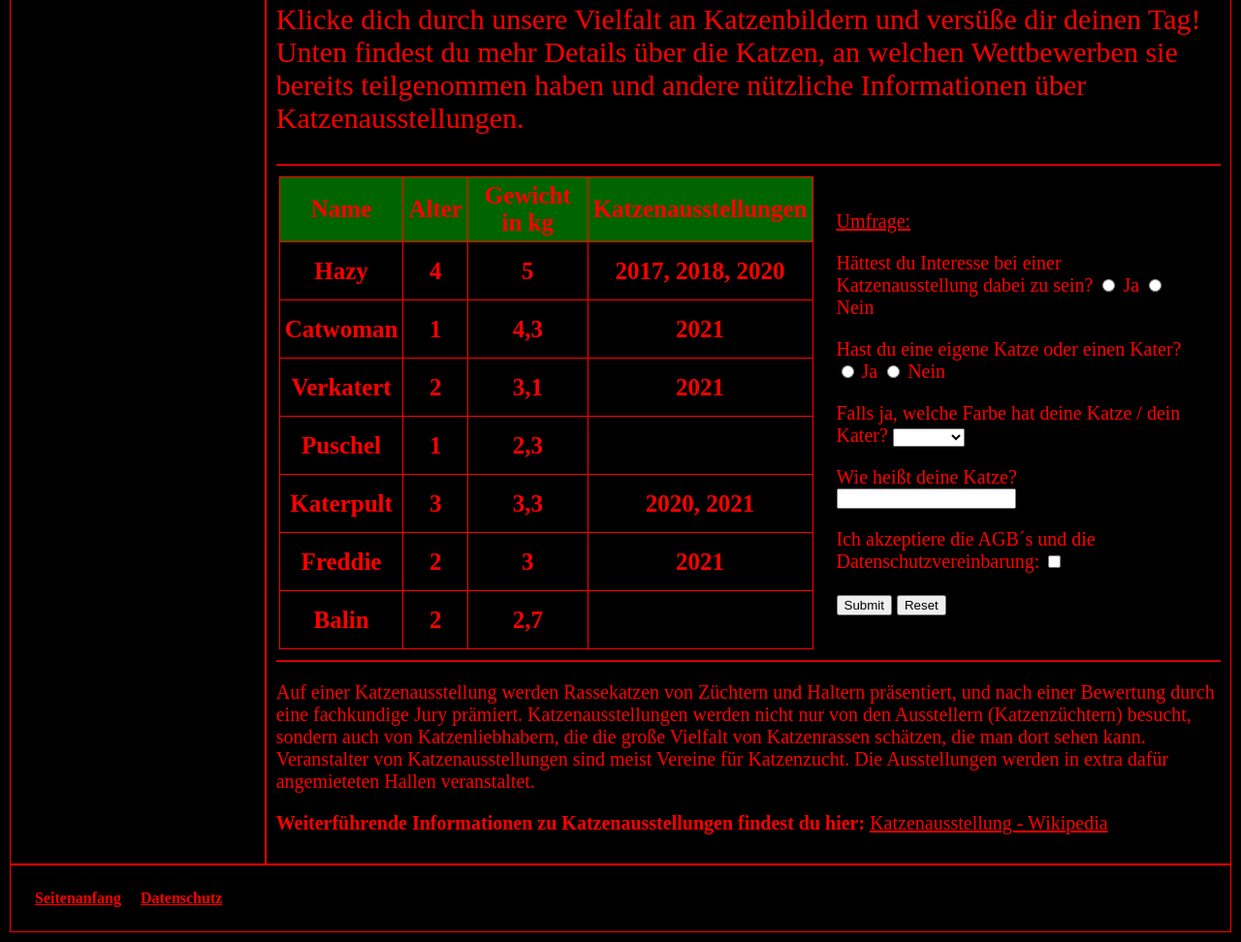
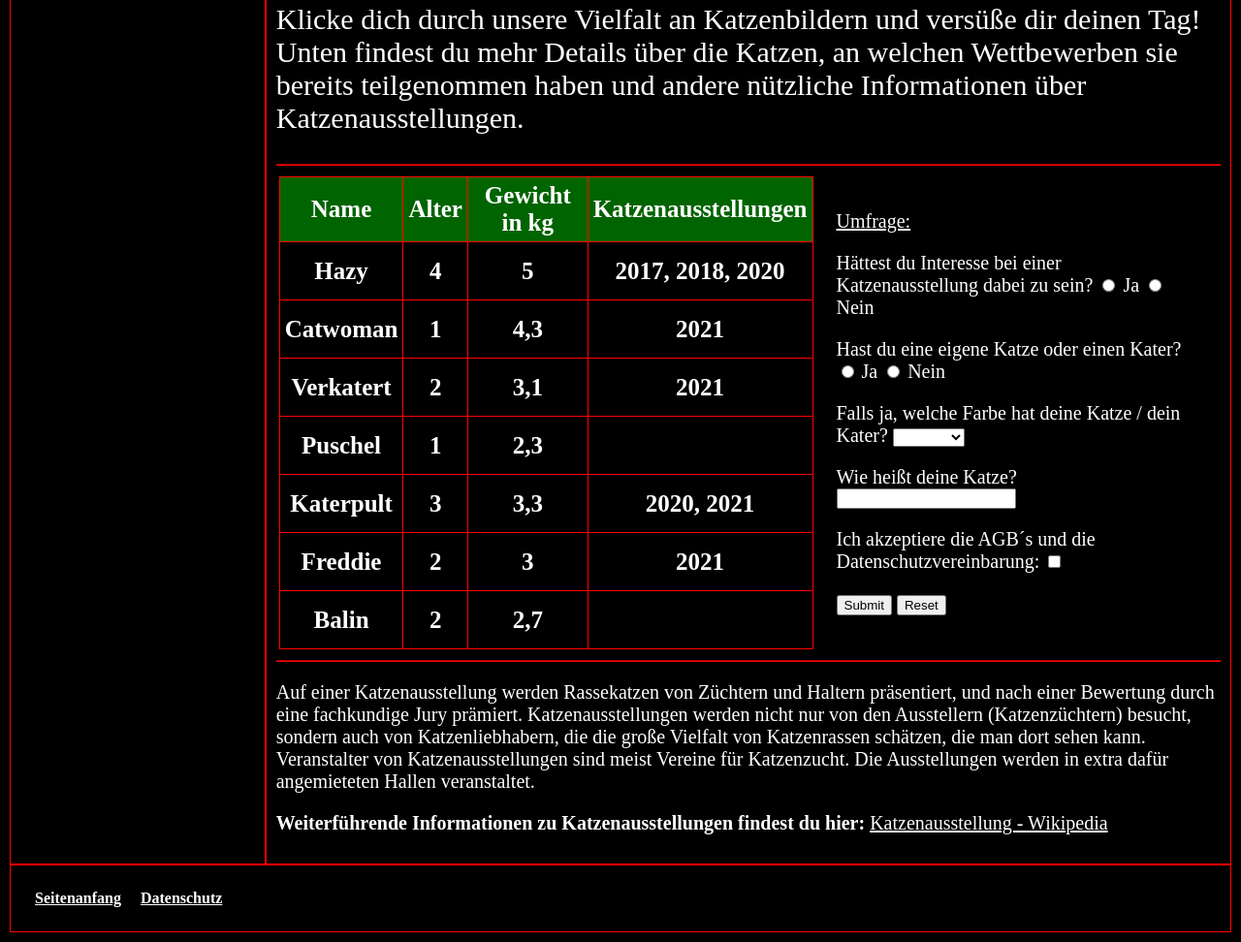
Before and after one commit to MarioSchenkewitz/Web-Prog-G1, a plain HTML site: page Aufgabe1/Oskar/Oskar.html in a window 1280 px wide. Shown: the part 482-1454 px from the top of the page at 97% size. Drawn offline with Linux system fonts and the light colour scheme.

Commit message:
Für kai die Schrift in weiß

```diff
--- a/Aufgabe1/Oskar/OskarStyle.css
+++ b/Aufgabe1/Oskar/OskarStyle.css
@@ -19,7 +19,7 @@
   grid-column-start: 1;
   grid-column-end: 6;
   padding: 15px;
-  color: red;
+  color: white;
   font-weight: bold;
 }
 
@@ -27,7 +27,7 @@
   border: 1px solid red;
   padding: 10px;
   font-size: 25px;
-  color: red;
+  color: white;
 }
 
 .content {
@@ -43,12 +43,12 @@
   grid-column-start: 1;
   grid-column-end: 6;
   padding: 15px;
-  color: black;
+  color: white;
   font-weight: bold;
 }
 
 a {
-  color: red;
+  color: white;
 }
 
 hr {
@@ -60,7 +60,7 @@ hr {
 
 body {
   background-color: black;
-  color: red;
+  color: white;
   padding: 2px;
 }
 
@@ -83,7 +83,7 @@ body {
 
 .table {
   float: left;
-  color: red;
+  color: white;
   height: auto;
   width: auto;
   font-size: 25px;
@@ -101,7 +101,7 @@ body {
 th {
   height: 80px;
   background-color: darkgreen;
-  color: red;
+  color: white;
 }
 
 .tr:hover {
```
Also changed, not shown: Aufgabe1/Oskar/Oskar.html (+0 -1 lines).
